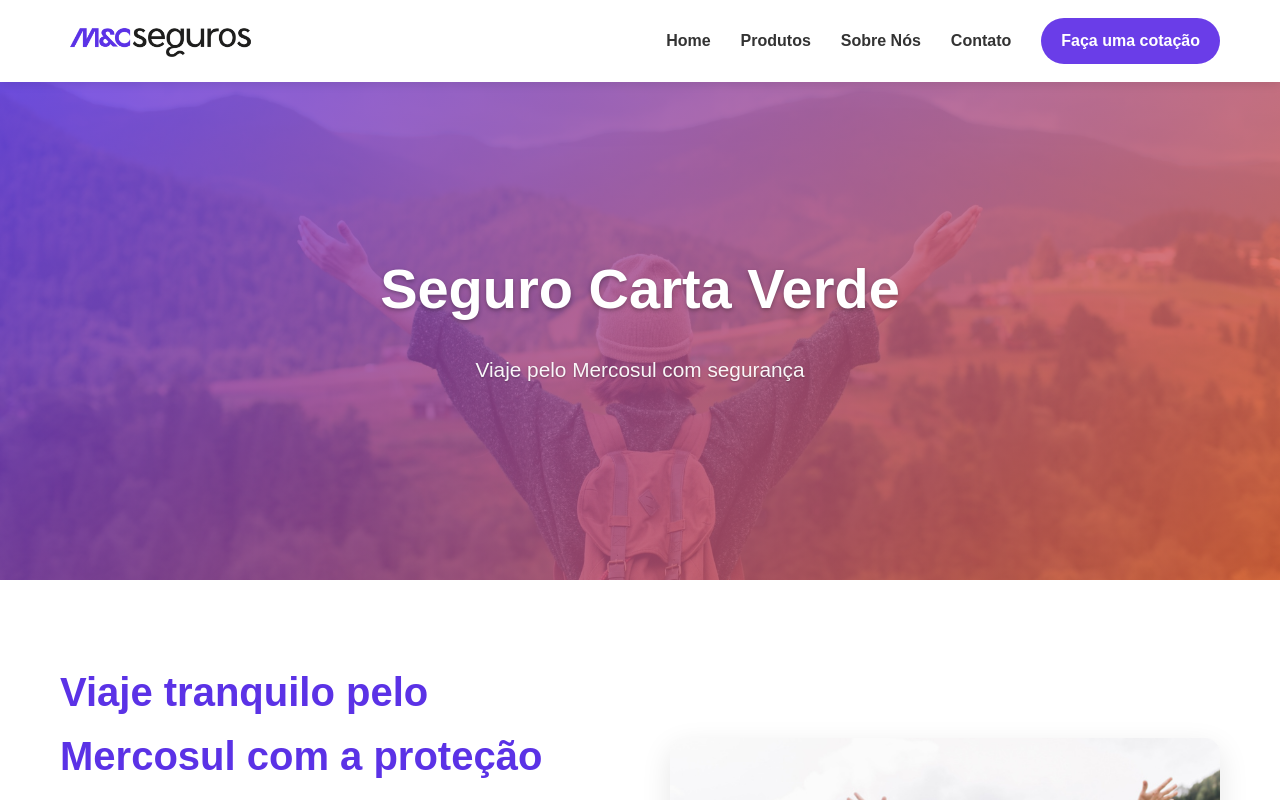
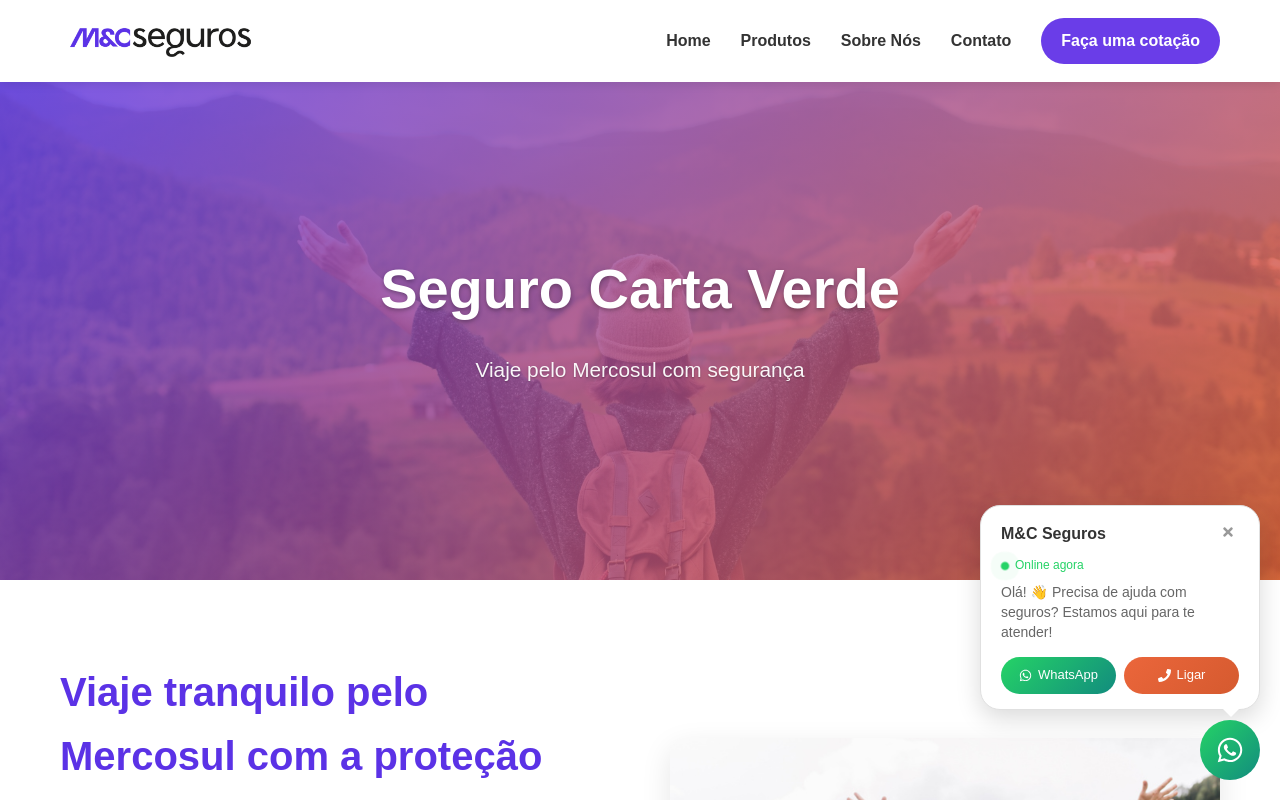
Before and after one commit to pedrocastanha/mc, a React (Create React App) app: page /seguro-carta-verde in a window 1280 px wide. Shown: the top 800 px of the page. Built offline with nearby package versions, Linux system fonts and the light colour scheme.

Commit message:
novas funcionalidades

```diff
--- a/src/App.js
+++ b/src/App.js
@@ -1,7 +1,8 @@
-import React from 'react';
-import { BrowserRouter as Router, Routes, Route } from 'react-router-dom';
+import React, { useEffect } from 'react';
+import { BrowserRouter as Router, Routes, Route, useLocation } from 'react-router-dom';
 import Header from './components/Header';
 import Footer from './components/Footer';
+import FloatingWhatsapp from './components/FloatingWhatsapp';
 import Home from './pages/Home';
 import SobreNos from './pages/SobreNos';
 import Privacidade from './pages/Privacidade';
@@ -16,9 +17,20 @@ import SeguroViagem from './pages/SeguroViagem';
 import SeguroCartaVerde from './pages/SeguroCartaVerde';
 import './App.css';
 
+function ScrollToTop() {
+  const { pathname } = useLocation();
+
+  useEffect(() => {
+    window.scrollTo(0, 0);
+  }, [pathname]);
+
+  return null;
+}
+
 function App() {
   return (
     <Router>
+      <ScrollToTop />
       <div className="App">
         <Header />
         <Routes>
@@ -36,6 +48,7 @@ function App() {
           <Route path="/seguro-carta-verde" element={<SeguroCartaVerde />} />
         </Routes>
         <Footer />
+        <FloatingWhatsapp />
       </div>
     </Router>
   );
--- /dev/null
+++ b/src/components/FloatingWhatsapp.js
@@ -0,0 +1,333 @@
+import React, { useState, useEffect } from 'react';
+import styled, { keyframes } from 'styled-components';
+import { FaWhatsapp, FaTimes, FaPhone } from 'react-icons/fa';
+
+const pulse = keyframes`
+  0% {
+    transform: scale(1);
+    box-shadow: 0 0 0 0 rgba(37, 211, 102, 0.7);
+  }
+  70% {
+    transform: scale(1.05);
+    box-shadow: 0 0 0 10px rgba(37, 211, 102, 0);
+  }
+  100% {
+    transform: scale(1);
+    box-shadow: 0 0 0 0 rgba(37, 211, 102, 0);
+  }
+`;
+
+const slideIn = keyframes`
+  from {
+    transform: translateX(100%);
+    opacity: 0;
+  }
+  to {
+    transform: translateX(0);
+    opacity: 1;
+  }
+`;
+
+const slideOut = keyframes`
+  from {
+    transform: translateX(0);
+    opacity: 1;
+  }
+  to {
+    transform: translateX(100%);
+    opacity: 0;
+  }
+`;
+
+const bounce = keyframes`
+  0%, 20%, 50%, 80%, 100% {
+    transform: translateY(0);
+  }
+  40% {
+    transform: translateY(-10px);
+  }
+  60% {
+    transform: translateY(-5px);
+  }
+`;
+
+const WhatsappContainer = styled.div`
+  position: fixed;
+  bottom: 20px;
+  right: 20px;
+  z-index: 1000;
+  display: flex;
+  flex-direction: column;
+  align-items: flex-end;
+  gap: 10px;
+
+  @media (max-width: 768px) {
+    bottom: 15px;
+    right: 15px;
+  }
+`;
+
+const WhatsappButton = styled.a`
+  display: flex;
+  align-items: center;
+  justify-content: center;
+  width: 60px;
+  height: 60px;
+  background: linear-gradient(135deg, #25D366 0%, #128C7E 100%);
+  border-radius: 50%;
+  color: white;
+  text-decoration: none;
+  font-size: 28px;
+  transition: all 0.3s ease;
+  animation: ${pulse} 2s infinite;
+  box-shadow: 0 4px 20px rgba(37, 211, 102, 0.4);
+  position: relative;
+
+  &:hover {
+    transform: scale(1.1);
+    box-shadow: 0 6px 25px rgba(37, 211, 102, 0.6);
+    animation: ${bounce} 0.6s ease-in-out;
+  }
+
+  &:active {
+    transform: scale(0.95);
+  }
+
+  &::before {
+    content: '';
+    position: absolute;
+    top: -2px;
+    left: -2px;
+    right: -2px;
+    bottom: -2px;
+    background: linear-gradient(45deg, #25D366, #128C7E, #25D366);
+    border-radius: 50%;
+    z-index: -1;
+    opacity: 0;
+    transition: opacity 0.3s ease;
+  }
+
+  &:hover::before {
+    opacity: 1;
+    animation: ${pulse} 1s infinite;
+  }
+
+  @media (max-width: 768px) {
+    width: 55px;
+    height: 55px;
+    font-size: 24px;
+  }
+`;
+
+const ChatBubble = styled.div`
+  background: white;
+  border-radius: 20px;
+  padding: 15px 20px;
+  box-shadow: 0 8px 25px rgba(0, 0, 0, 0.15);
+  max-width: 280px;
+  position: relative;
+  animation: ${props => props.isVisible ? slideIn : slideOut} 0.3s ease-out;
+  border: 1px solid #e0e0e0;
+  backdrop-filter: blur(10px);
+
+  &::after {
+    content: '';
+    position: absolute;
+    bottom: -8px;
+    right: 20px;
+    width: 0;
+    height: 0;
+    border-left: 8px solid transparent;
+    border-right: 8px solid transparent;
+    border-top: 8px solid white;
+  }
+
+  @media (max-width: 768px) {
+    max-width: 250px;
+    padding: 12px 16px;
+  }
+`;
+
+const ChatHeader = styled.div`
+  display: flex;
+  align-items: center;
+  justify-content: space-between;
+  margin-bottom: 10px;
+`;
+
+const ChatTitle = styled.h4`
+  margin: 0;
+  color: #333;
+  font-size: 16px;
+  font-weight: 600;
+`;
+
+const CloseButton = styled.button`
+  background: none;
+  border: none;
+  color: #999;
+  cursor: pointer;
+  font-size: 14px;
+  padding: 4px;
+  border-radius: 50%;
+  transition: all 0.2s ease;
+
+  &:hover {
+    color: #666;
+    background: #f5f5f5;
+  }
+`;
+
+const ChatMessage = styled.p`
+  margin: 0 0 15px 0;
+  color: #666;
+  font-size: 14px;
+  line-height: 1.4;
+`;
+
+const ChatButtons = styled.div`
+  display: flex;
+  gap: 8px;
+  flex-wrap: wrap;
+`;
+
+const ChatButton = styled.a`
+  display: inline-flex;
+  align-items: center;
+  gap: 6px;
+  background: ${props => props.primary ? 'linear-gradient(135deg, #25D366 0%, #128C7E 100%)' : 'linear-gradient(135deg, #EB663B 0%, #D55A2F 100%)'};
+  color: white;
+  text-decoration: none;
+  padding: 8px 12px;
+  border-radius: 20px;
+  font-size: 13px;
+  font-weight: 500;
+  transition: all 0.2s ease;
+  flex: 1;
+  justify-content: center;
+  min-width: 100px;
+
+  &:hover {
+    transform: translateY(-1px);
+    box-shadow: 0 4px 12px rgba(37, 211, 102, 0.3);
+  }
+`;
+
+const OnlineIndicator = styled.div`
+  display: flex;
+  align-items: center;
+  gap: 6px;
+  margin-bottom: 8px;
+`;
+
+const OnlineDot = styled.div`
+  width: 8px;
+  height: 8px;
+  background: #25D366;
+  border-radius: 50%;
+  animation: ${pulse} 2s infinite;
+`;
+
+const OnlineText = styled.span`
+  color: #25D366;
+  font-size: 12px;
+  font-weight: 500;
+`;
+
+const NotificationBadge = styled.div`
+  position: absolute;
+  top: -5px;
+  right: -5px;
+  background: #ff4444;
+  color: white;
+  border-radius: 50%;
+  width: 20px;
+  height: 20px;
+  display: flex;
+  align-items: center;
+  justify-content: center;
+  font-size: 11px;
+  font-weight: bold;
+  animation: ${bounce} 2s infinite;
+`;
+
+const FloatingWhatsapp = () => {
+  const [showBubble, setShowBubble] = useState(false);
+  const [isVisible, setIsVisible] = useState(false);
+  const [showNotification, setShowNotification] = useState(true);
+
+  useEffect(() => {
+    const timer = setTimeout(() => {
+      setShowBubble(true);
+      setIsVisible(true);
+      setShowNotification(false);
+    }, 3000);
+
+    return () => clearTimeout(timer);
+  }, []);
+
+  const handleCloseBubble = () => {
+    setIsVisible(false);
+    setTimeout(() => setShowBubble(false), 300);
+  };
+
+  const handleButtonClick = () => {
+    setShowNotification(false);
+  };
+
+  const whatsappUrl = "https://wa.me/5544997036832?text=Ol%C3%A1!%20Vim%20pelo%20site%20da%20M%26C%20Seguros%20e%20gostaria%20de%20fazer%20uma%20cotação.%20Pode%20me%20ajudar%3F";
+  const phoneUrl = "tel:+5544997036832";
+
+  return (
+    <WhatsappContainer>
+      {showBubble && (
+        <ChatBubble isVisible={isVisible}>
+          <ChatHeader>
+            <ChatTitle>M&C Seguros</ChatTitle>
+            <CloseButton onClick={handleCloseBubble}>
+              <FaTimes />
+            </CloseButton>
+          </ChatHeader>
+          <OnlineIndicator>
+            <OnlineDot />
+            <OnlineText>Online agora</OnlineText>
+          </OnlineIndicator>
+          <ChatMessage>
+            Olá! 👋 Precisa de ajuda com seguros? Estamos aqui para te atender!
+          </ChatMessage>
+          <ChatButtons>
+            <ChatButton
+              href={whatsappUrl}
+              target="_blank"
+              rel="noopener noreferrer"
+              primary
+              onClick={handleButtonClick}
+            >
+              <FaWhatsapp />
+              WhatsApp
+            </ChatButton>
+            <ChatButton
+              href={phoneUrl}
+              onClick={handleButtonClick}
+            >
+              <FaPhone />
+              Ligar
+            </ChatButton>
+          </ChatButtons>
+        </ChatBubble>
+      )}
+      <WhatsappButton
+        href={whatsappUrl}
+        target="_blank"
+        rel="noopener noreferrer"
+        title="Fale conosco no WhatsApp"
+        onClick={handleButtonClick}
+      >
+        <FaWhatsapp />
+        {showNotification && <NotificationBadge>1</NotificationBadge>}
+      </WhatsappButton>
+    </WhatsappContainer>
+  );
+};
+
+export default FloatingWhatsapp;
```
